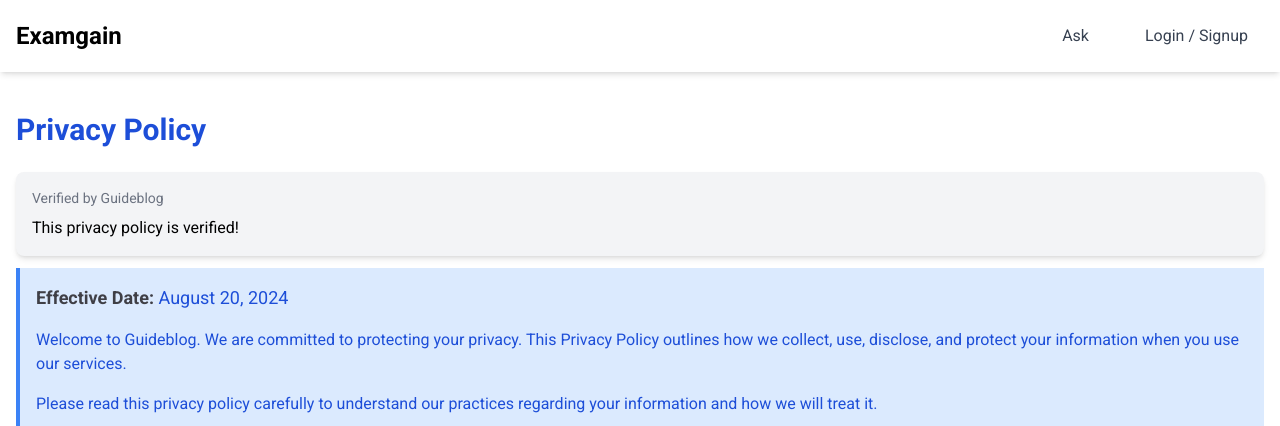
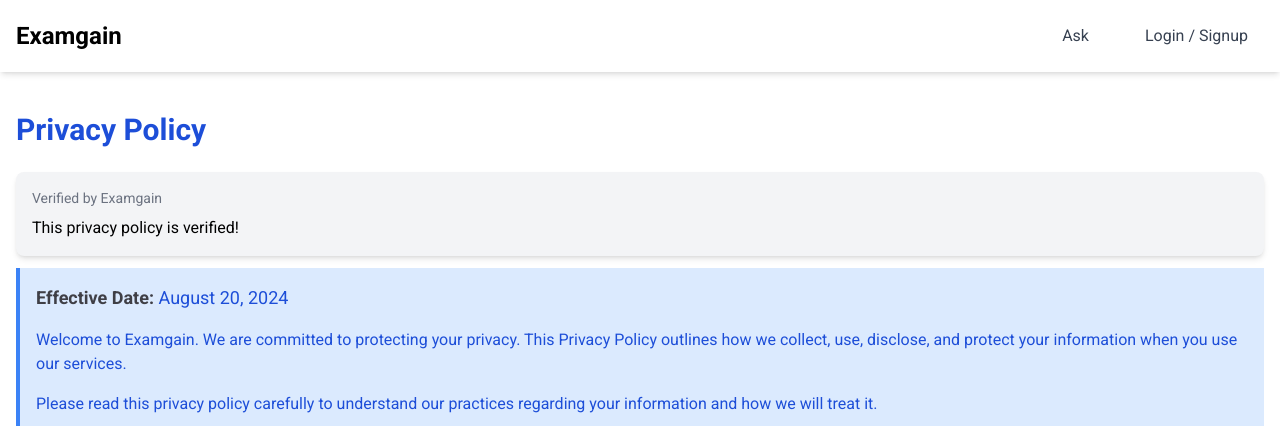
Before and after one commit to PatelAbhay550/examgain, a Next.js app: page /privacy in a window 1280 px wide. Shown: the top 426 px of the page. Built offline with nearby package versions, Linux system fonts and the light colour scheme.

Commit message:
Update page.jsx

```diff
--- a/app/privacy/page.jsx
+++ b/app/privacy/page.jsx
@@ -9,7 +9,7 @@ const PrivacyPolicy = () => {
 
       {/* Verified Section */}
       <div className="bg-gray-100 p-4 rounded-lg shadow-md mb-3">
-        <p className="text-sm text-gray-500">Verified by Guideblog</p>
+        <p className="text-sm text-gray-500">Verified by Examgain</p>
         <p className="mt-2 text-base">This privacy policy is verified!</p>
       </div>
 
@@ -19,7 +19,7 @@ const PrivacyPolicy = () => {
           August 20, 2024
         </p>
         <p className="mt-4">
-          Welcome to Guideblog. We are committed to protecting your privacy. This
+          Welcome to Examgain. We are committed to protecting your privacy. This
           Privacy Policy outlines how we collect, use, disclose, and protect
           your information when you use our services.
         </p>
```
